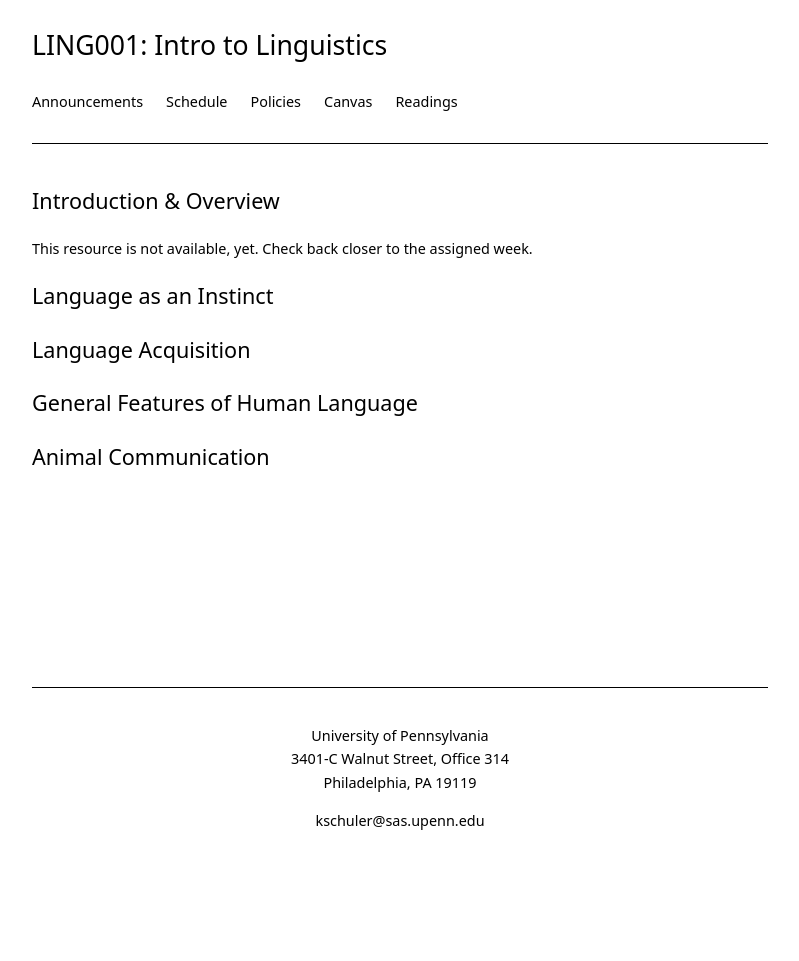
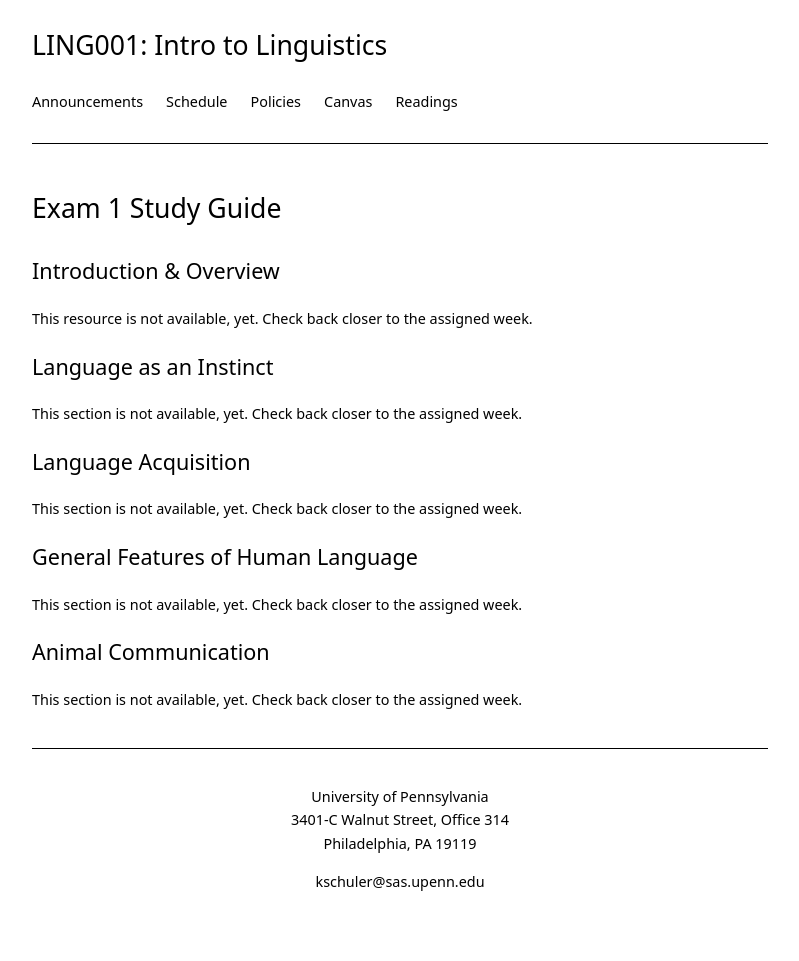
Before and after one commit to kschuler/ling001, a Jekyll site: the page built from spring2020/exam1-study-guide.md, in a window 1280 px wide. Shown: the whole page, without its empty margins (240-1039 px from the left). Built offline with Jekyll 4.4.1, drawn with Linux system fonts in a browser that asks for light colours; before the commit the page ends 900 px from its top, so only the background shows below that.

Commit message:
Update exam1-study-guide.md

```diff
--- a/spring2020/exam1-study-guide.md
+++ b/spring2020/exam1-study-guide.md
@@ -3,13 +3,23 @@ layout: page
 title: Exam 1 Study Guide
 ---
 
+# Exam 1 Study Guide
+
 ## Introduction & Overview
 This resource is not available, yet. Check back closer to the assigned week.
 
+
 ## Language as an Instinct
+This section is not available, yet. Check back closer to the assigned week.
+
 
 ## Language Acquisition
+This section is not available, yet. Check back closer to the assigned week.
+
 
 ## General Features of Human Language
+This section is not available, yet. Check back closer to the assigned week.
+
 
 ## Animal Communication
+This section is not available, yet. Check back closer to the assigned week.
```
